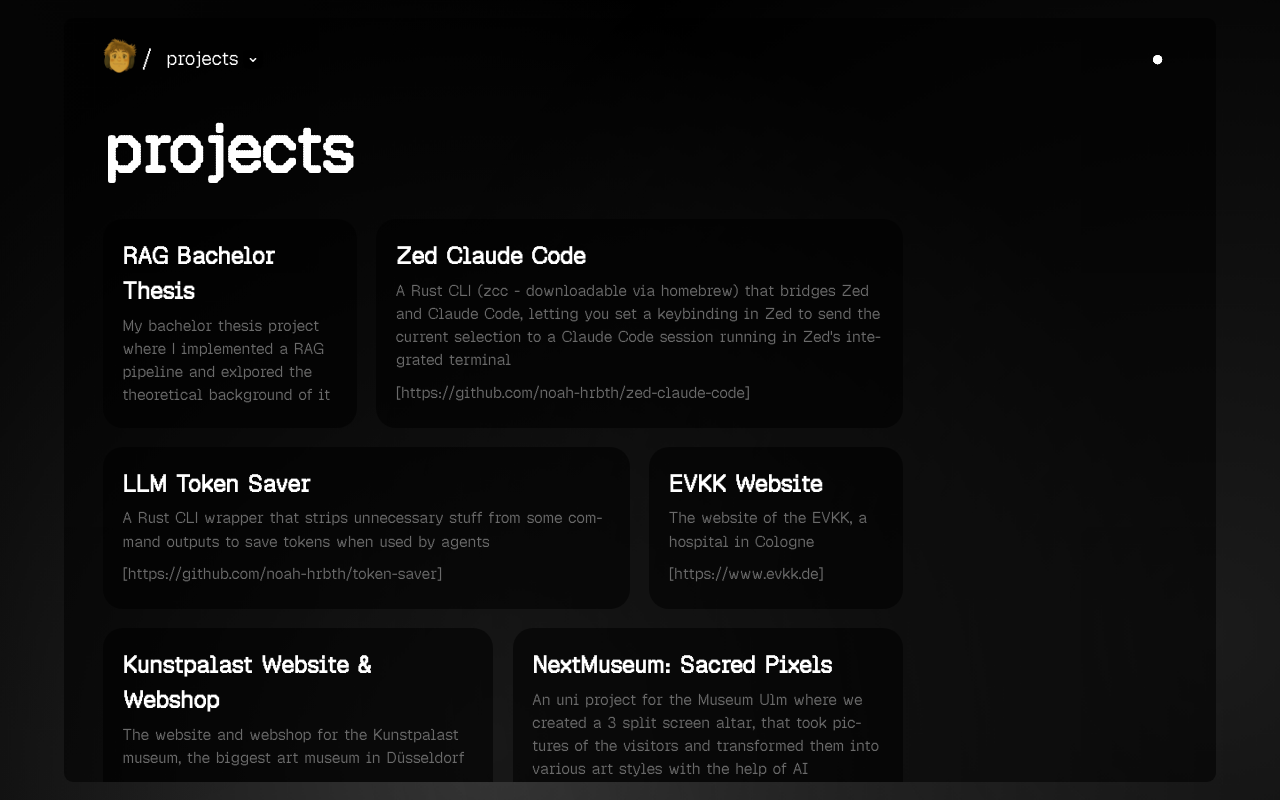
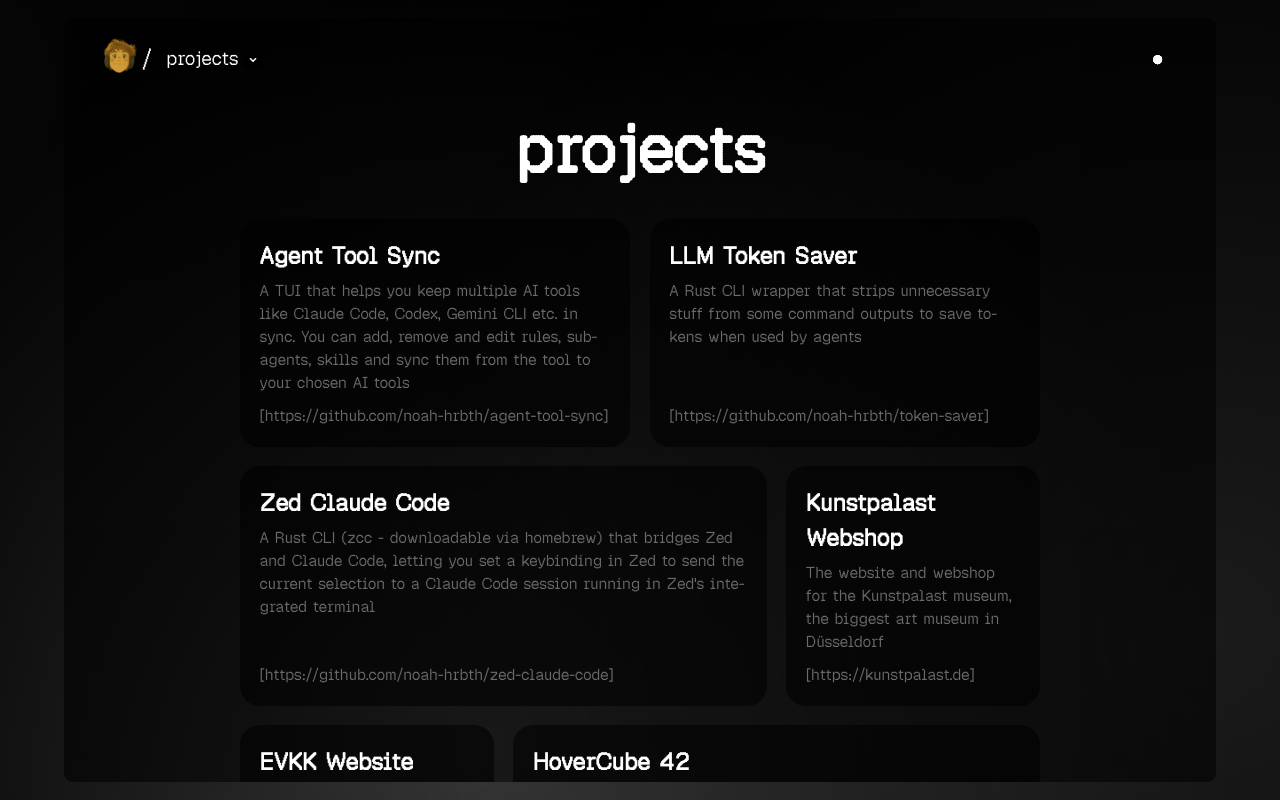
Before and after one commit to noah-hrbth/noah-hrbth.github.io, a React (Vite) app: page /projects in a window 1280 px wide. Built offline with nearby package versions, Linux system fonts and the light colour scheme.

Commit message:
change Projects; center Projects View

```diff
--- a/src/components/ResumeModal/ResumeModal.tsx
+++ b/src/components/ResumeModal/ResumeModal.tsx
@@ -158,6 +158,13 @@ const ResumeModal = ({ isOpen, onClose, src, downloadSrc }: ResumeModalProps) =>
 		}
 	};
 
+	// keep focus on close button so trigger's onFocus guard sees relatedTarget inside modal
+	const handleBackdropMouseDown = (event: React.MouseEvent<HTMLDivElement>) => {
+		if (event.currentTarget === event.target) {
+			event.preventDefault();
+		}
+	};
+
 	const handleDownload = () => {
 		downloadFile(downloadSrc, 'NoahHarborthResume.pdf');
 	};
@@ -167,6 +174,7 @@ const ResumeModal = ({ isOpen, onClose, src, downloadSrc }: ResumeModalProps) =>
 	return (
 		<div
 			className={`resume-modal__backdrop ${isOpen ? 'fade-in' : 'fade-out'}`}
+			onMouseDown={handleBackdropMouseDown}
 			onClick={handleBackdropClick}
 		>
 			<div
--- a/src/constants.ts
+++ b/src/constants.ts
@@ -20,12 +20,20 @@ export const DEFAULT_GRID_SPAN = 3;
 
 export const PROJECTS: Project[] = [
     {
-		id: 'bachelor-thesis',
-		label: 'RAG Bachelor Thesis',
+        id: 'agentsync',
+        label: 'Agent Tool Sync',
         description:
-			'My bachelor thesis project where I implemented a RAG pipeline and exlpored the theoretical background of it',
-		badge: 'WIP',
-		tags: ['AI', 'RAG', 'Python'],
+            "A TUI that helps you keep multiple AI tools like Claude Code, Codex, Gemini CLI etc. in sync. You can add, remove and edit rules, subagents, skills and sync them from the tool to your chosen AI tools",
+        link: 'https://github.com/noah-hrbth/agent-tool-sync',
+        tags: ['AI', 'TUI', 'Go'],
+    },
+    {
+        id: 'token-saver',
+        label: 'LLM Token Saver',
+        description:
+            'A Rust CLI wrapper that strips unnecessary stuff from some command outputs to save tokens when used by agents',
+        link: 'https://github.com/noah-hrbth/token-saver',
+        tags: ['AI', 'CLI', 'Rust'],
     },
     {
         id: 'zed-claude-code',
@@ -35,14 +43,13 @@ export const PROJECTS: Project[] = [
         link: 'https://github.com/noah-hrbth/zed-claude-code',
         tags: ['Zed', 'Claude Code', 'Rust'],
     },
-
     {
-		id: 'token-saver',
-		label: 'LLM Token Saver',
+        id: 'kunstpalast',
+        label: 'Kunstpalast Webshop',
         description:
-			'A Rust CLI wrapper that strips unnecessary stuff from some command outputs to save tokens when used by agents',
-		link: 'https://github.com/noah-hrbth/token-saver',
-		tags: ['AI', 'CLI', 'Rust'],
+            'The website and webshop for the Kunstpalast museum, the biggest art museum in Düsseldorf',
+        link: 'https://kunstpalast.de',
+        tags: ['Web Dev', 'Wordpress', 'PHP', 'React'],
     },
     {
         id: 'evkk',
@@ -50,23 +57,6 @@ export const PROJECTS: Project[] = [
         description: 'The website of the EVKK, a hospital in Cologne',
         link: 'https://www.evkk.de',
         tags: ['Web Dev', 'Wordpress', 'PHP', 'React'],
-		gridSpan: 2,
-	},
-	{
-		id: 'kunstpalast',
-		label: 'Kunstpalast Website & Webshop',
-		description:
-			'The website and webshop for the Kunstpalast museum, the biggest art museum in Düsseldorf',
-		link: 'https://kunstpalast.de',
-		tags: ['Web Dev', 'Wordpress', 'PHP', 'React'],
-	},
-	{
-		id: 'nextmuseum-sacred-pixels',
-		label: 'NextMuseum: Sacred Pixels',
-		description:
-			'An uni project for the Museum Ulm where we created a 3 split screen altar, that took pictures of the visitors and transformed them into various art styles with the help of AI',
-		tags: ['AI', 'Computer Vision', 'Python'],
-		gridSpan: 4,
     },
     {
         id: 'hovercube-42',
@@ -75,7 +65,13 @@ export const PROJECTS: Project[] = [
             'An uni project where we programmed a movement based racing game for a 1x1x1m wooden cube with a screen on top that had gyroscopes and a raspberry pi inside',
         link: 'https://github.com/jbg-1/hovercar-42',
         tags: ['Game Dev', 'Unity', 'C#'],
-		gridSpan: 4,
+    },
+    {
+        id: 'nextmuseum-sacred-pixels',
+        label: 'NextMuseum: Sacred Pixels',
+        description:
+            'An uni project for the Museum Ulm where we created a 3 split screen altar, that took pictures of the visitors and transformed them into various art styles with the help of AI',
+        tags: ['AI', 'Computer Vision', 'Python'],
     },
     {
         id: 'css-flex-grid-game',
@@ -83,7 +79,6 @@ export const PROJECTS: Project[] = [
         description: 'An uni project game to practice CSS layout skills',
         badge: 'archived',
         tags: ['Web Dev', 'Vue.js'],
-		gridSpan: 2,
     },
     {
         id: 'git-work-tracker',
--- a/src/screens/Projects/Projects.scss
+++ b/src/screens/Projects/Projects.scss
@@ -5,6 +5,10 @@
 }
 
 .projects {
+	display: flex;
+	flex-direction: column;
+	align-items: center;
+	justify-content: safe center;
 	overflow-y: auto;
 	border-radius: variables.$spacing_2;
 	padding: variables.$spacing_4;
@@ -19,12 +23,15 @@
 		display: grid;
 		position: relative;
 		grid-template-columns: repeat(6, 1fr);
+		width: 100%;
 		max-width: 800px;
 		gap: variables.$spacing_4;
 	}
 
 	&__item {
 		position: relative;
+		display: flex;
+		flex-direction: column;
 		grid-column: span 3;
 		border-radius: 20px;
 		background-color: variables.$color_background_1--blur;
@@ -38,20 +45,24 @@
 			transition: transform 0.1s ease-out;
 		}
 
-		&:is(#bachelor-thesis) {
-			grid-column: span 2;
+		&:is(#agentsync) {
+			grid-column: span 3;
 		}
 
 		&:is(#zed-claude-code) {
 			grid-column: span 4;
 		}
 
+		&:is(#bachelor-thesis) {
+			grid-column: span 2;
+		}
+
 		&:is(#token-saver) {
-			grid-column: span 4;
+			grid-column: span 3;
 		}
 
 		&:is(#kunstpalast) {
-			grid-column: span 3;
+			grid-column: span 2;
 		}
 
 		&:is(#evkk) {
@@ -59,11 +70,11 @@
 		}
 
 		&:is(#nextmuseum-sacred-pixels) {
-			grid-column: span 3;
+			grid-column: span 4;
 		}
 
 		&:is(#hovercube-42) {
-			grid-column: 1 / 5;
+			grid-column: span 4;
 		}
 
 		&:is(#css-flex-grid-game) {
@@ -79,7 +90,8 @@
 
 	&__link-wrapper {
 		display: inline-block;
-		margin-top: variables.$spacing_2;
+		margin-top: auto;
+		padding-top: variables.$spacing_2;
 		font-size: variables.$font_size_-2;
 		color: variables.$color_primary_1;
 	}
@@ -89,7 +101,7 @@
 		font-size: variables.$font_size_-2;
 		color: variables.$color_primary_1;
 		transition: color 0.2s ease-out;
-		word-break: break-all;
+		word-break: break-word;
 
 		&:hover {
 			color: variables.$color_primary_2;
@@ -99,21 +111,17 @@
 
 @media (width <= variables.$viewport_medium) {
 	.projects {
+		align-items: start;
+		justify-content: safe start;
+
 		&__list {
 			grid-template-columns: 1fr;
 			max-width: none;
 		}
 
 		&__item,
-		&__item:is(#bachelor-thesis),
-		&__item:is(#zed-claude-code),
-		&__item:is(#token-saver),
-		&__item:is(#kunstpalast),
-		&__item:is(#evkk),
-		&__item:is(#nextmuseum-sacred-pixels),
-		&__item:is(#hovercube-42),
-		&__item:is(#css-flex-grid-game) {
-			grid-column: auto;
+		{
+			grid-column: auto !important;
 		}
 	}
 }
```
Lines whose indentation alone changed are shown as unchanged.
